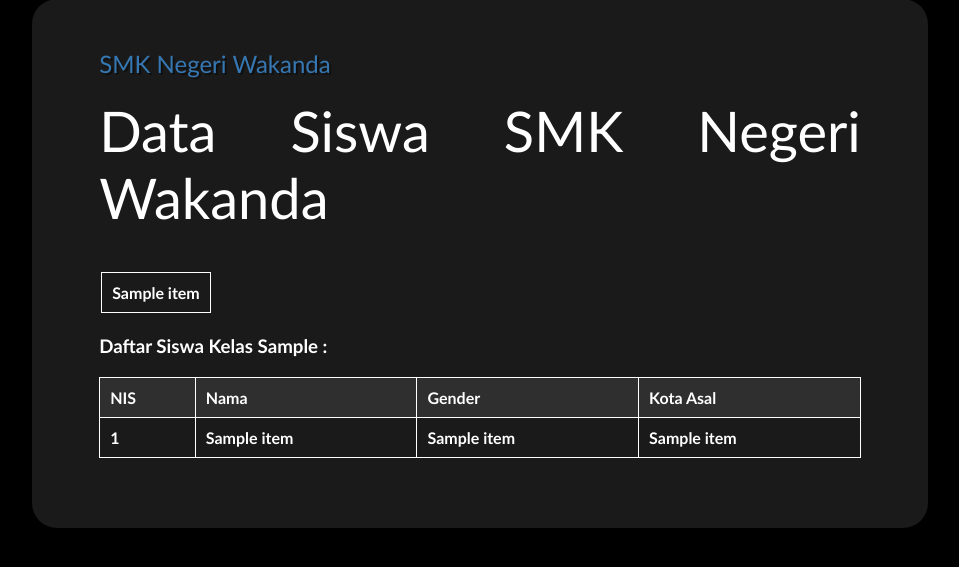
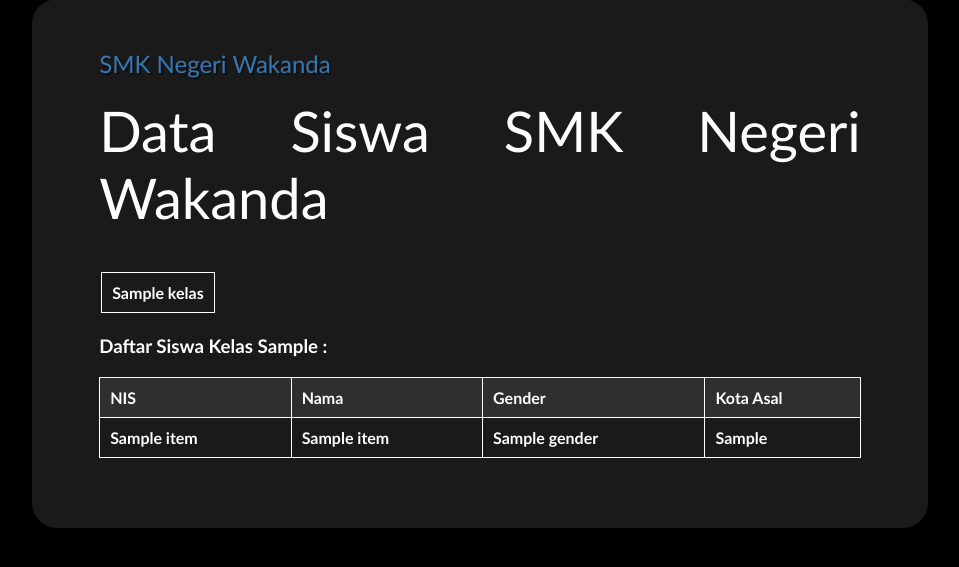
Before and after one commit to ezamusyarof/project-uts, a Flask app: template templates/informasi.html in a window 1280 px wide. Shown: the part 187-754 px from the top of the page, without its empty margins (160-1119 px from the left). Run offline with Flask 2, Linux system fonts and the light colour scheme; the template is opened without the code that fills it: most values are stand-ins (such as "Sample title", 1, 10 or a date in 2020); lists and menus that the app fills with data are empty.

Commit message:
Update informasi.html

```diff
--- a/templates/informasi.html
+++ b/templates/informasi.html
@@ -30,8 +30,8 @@
         <p class="judulll">Data Siswa SMK Negeri Wakanda</p> <br>
         <table class="tabel1">
             <tr>
-                {% for items in data_kelas %}
-                <th><a href="\informasi\{{items[0]}}">{{ items[1] }}</a></th>
+                {% for item in data_kelas %}
+                <th><a href="\informasi\{{ item }}">{{ data_kelas[item].kelas }}</a></th>
                 {% endfor %}
             </tr>
         </table>
@@ -48,10 +48,10 @@
             <tbody>
                 {% for item in data_siswa %}
                 <tr>
-                    <th>{{ item[0] }}</th>
-                    <th>{{ item[1] }}</th>
-                    <th>{{ item[5] }}</th>
-                    <th>{{ item[3] }}</th>
+                    <th>{{ item }}</th>
+                    <th>{{ data_siswa[item].nama }}</th>
+                    <th>{{ data_siswa[item].gender }}</th>
+                    <th>{{ data_siswa[item].tmp_lahir }}</th>
                 </tr>
                 {% endfor %}
             </tbody>
```
